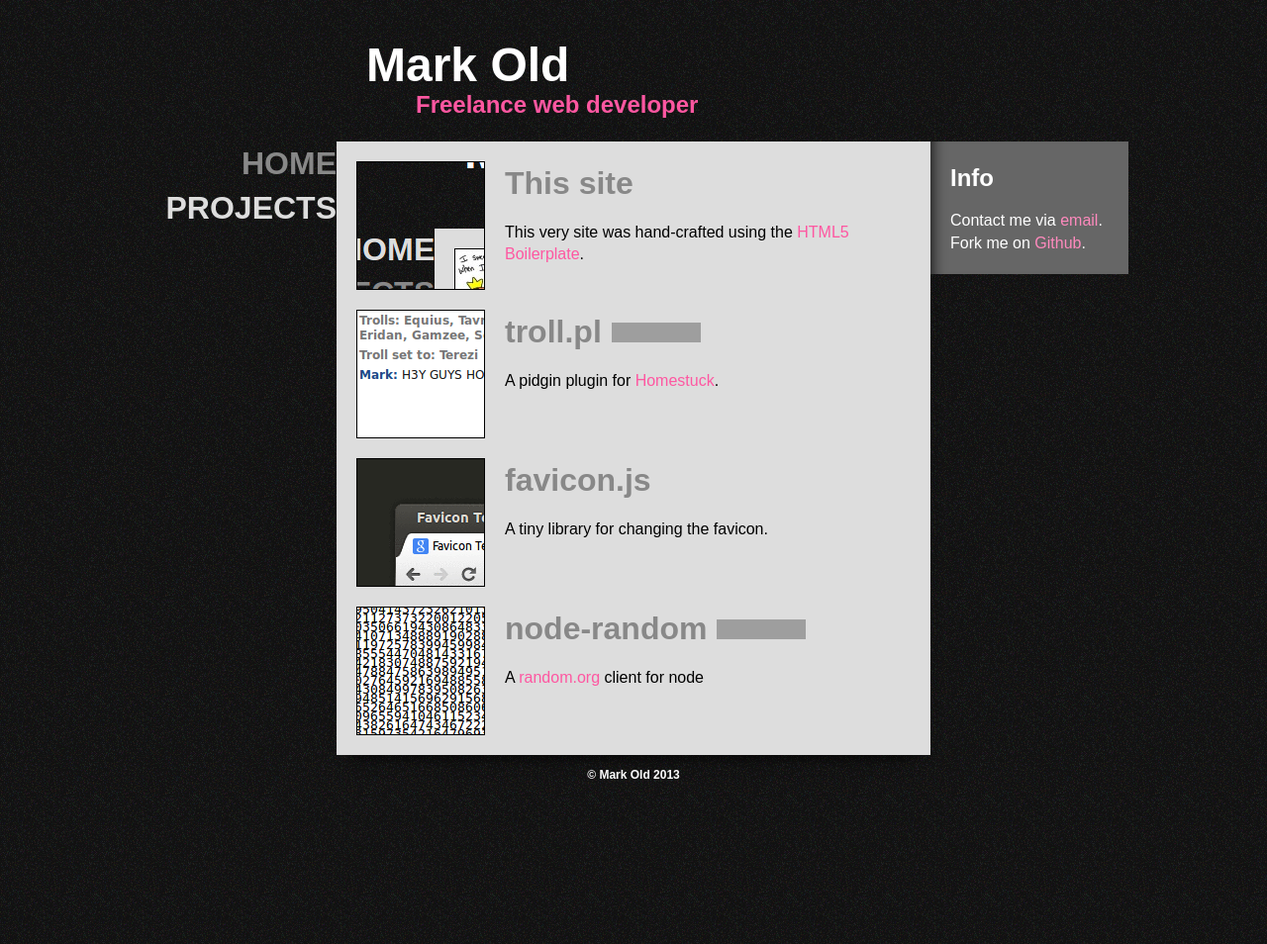
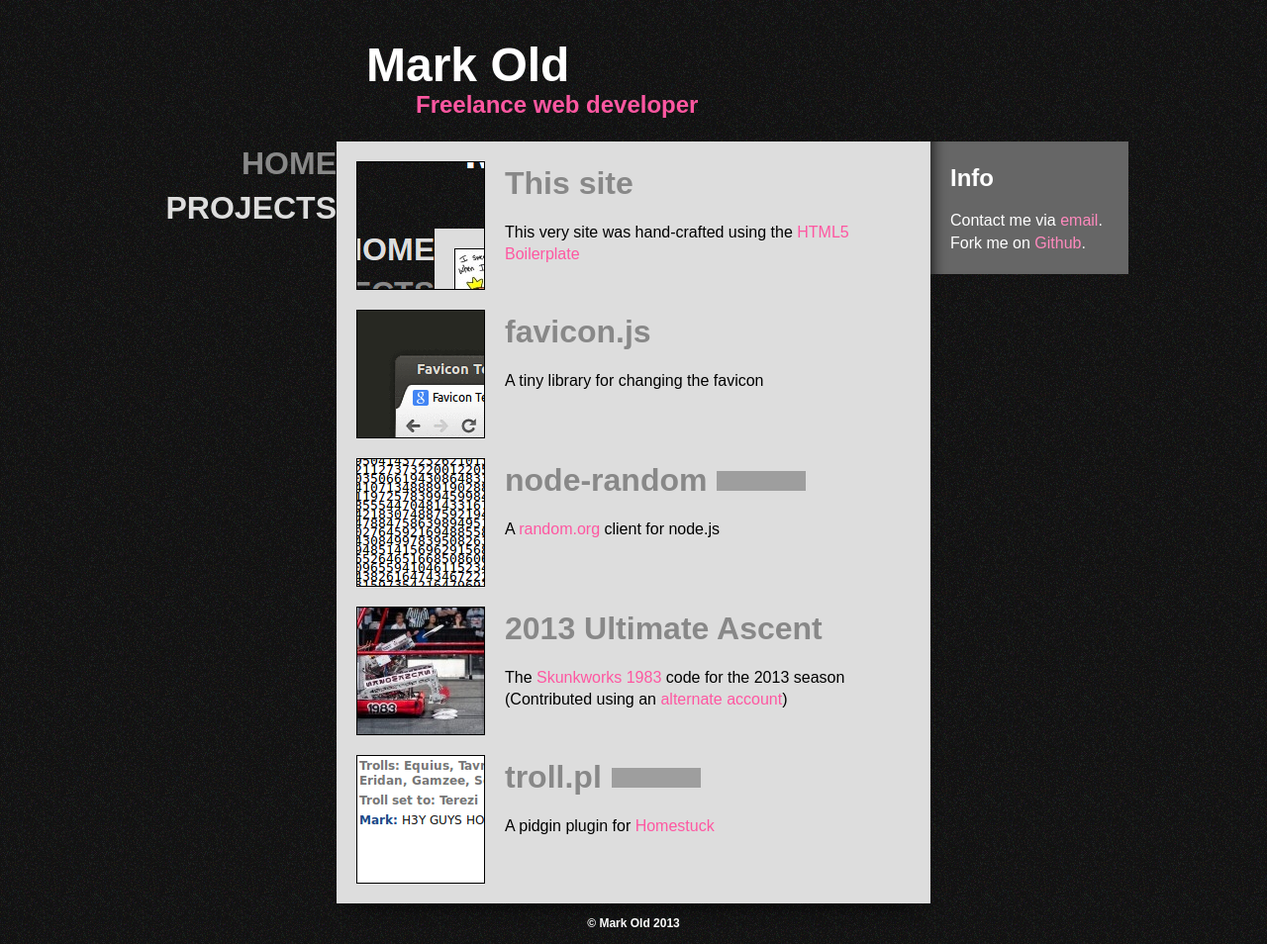
Before and after one commit to dlom/dlom.github.io, a Jekyll site: the page built from projects.html, in a window 1280 px wide. Shown: the whole page at 99% size. Built offline with Jekyll 4.4.1, drawn with Linux system fonts in a browser that asks for light colours; grey boxes are pictures that could not be loaded.

Commit message:
Update projects

```diff
--- a/_config.yml
+++ b/_config.yml
@@ -25,22 +25,26 @@
 - title: This site
   image: site.png
   url: http://dlom.github.com
-  desc: This very site was hand-crafted using the <a href="http://html5boilerplate.com">HTML5 Boilerplate</a>.
-- title: troll.pl
-  image: troll.png
-  url: https://github.com/Dlom/troll.pl
-  desc: A pidgin plugin for <a href="http://www.mspaintadventures.com/?s=6">Homestuck</a>.
-  gh-button-user: Dlom
-  gh-button-repo: troll.pl
+  desc: This very site was hand-crafted using the <a href="http://html5boilerplate.com">HTML5 Boilerplate</a>
 - title: favicon.js
   image: favicon.gif
   url: https://github.com/Dlom/favicon.js
-  desc: A tiny library for changing the favicon.
+  desc: A tiny library for changing the favicon
   gh-button-user: Dlom
   gh-button-repo: favicon.js
 - title: node-random
   image: random.png
   url: https://github.com/Dlom/node-random
-  desc: A <a href="http://random.org">random.org</a> client for node
+  desc: A <a href="http://random.org">random.org</a> client for node.js
   gh-button-user: Dlom
   gh-button-repo: node-random
+- title: 2013 Ultimate Ascent
+  image: ultimateascent.jpg
+  url: https://github.com/Skunkworks1983/2013UltimateAscent
+  desc: The <a href="http://ahsrobotics.us">Skunkworks 1983</a> code for the 2013 season (Contributed using an <a title="Alternate account" href="https://github.com/Skunk-ProRex">alternate account</a>)
+- title: troll.pl
+  image: troll.png
+  url: https://github.com/Dlom/troll.pl
+  desc: A pidgin plugin for <a href="http://www.mspaintadventures.com/?s=6">Homestuck</a>
+  gh-button-user: Dlom
+  gh-button-repo: troll.pl
--- a/css/main.css
+++ b/css/main.css
@@ -227,6 +227,10 @@
         margin-left: 80px;
     }
 
+    #projects .project h1 {
+        margin-right: 10px;
+    }
+
     .project {
         min-height: 130px; /* just in case (but if clearfix doesn't work, chances are this won't either) */
     }
@@ -248,7 +252,6 @@
 
     .project .gh-button {
         display: inline;
-        margin-left: 10px;
     }
 
     nav li {
```
Also changed, not shown: img/ultimateascent.jpg (added).
